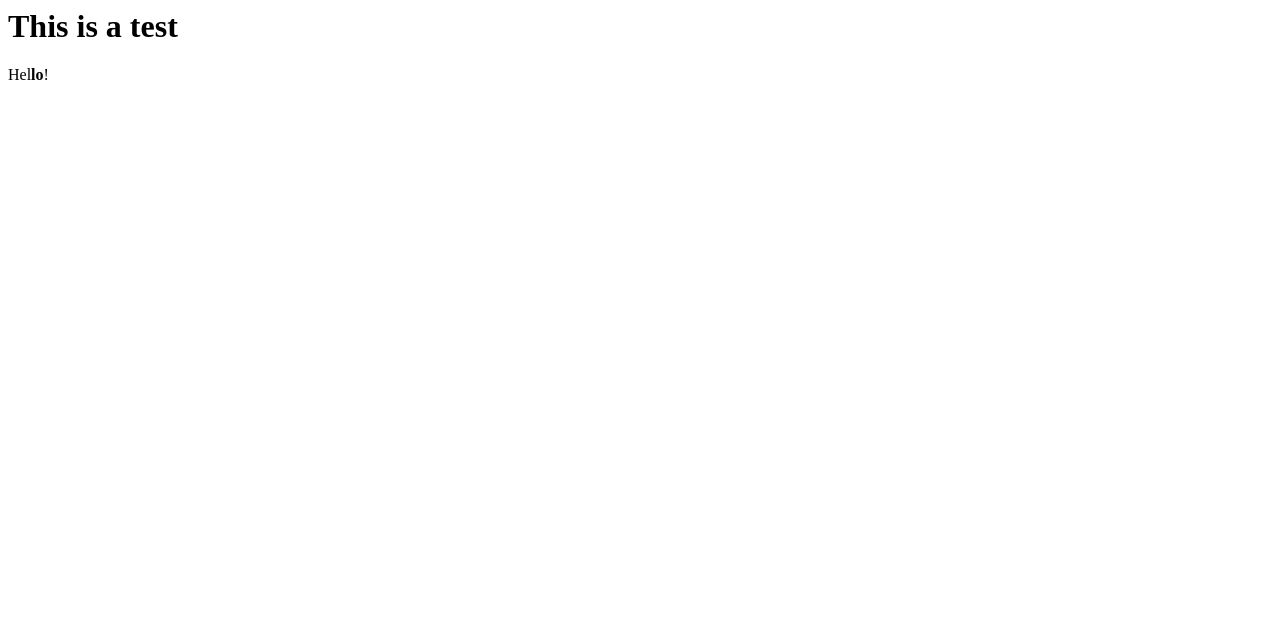
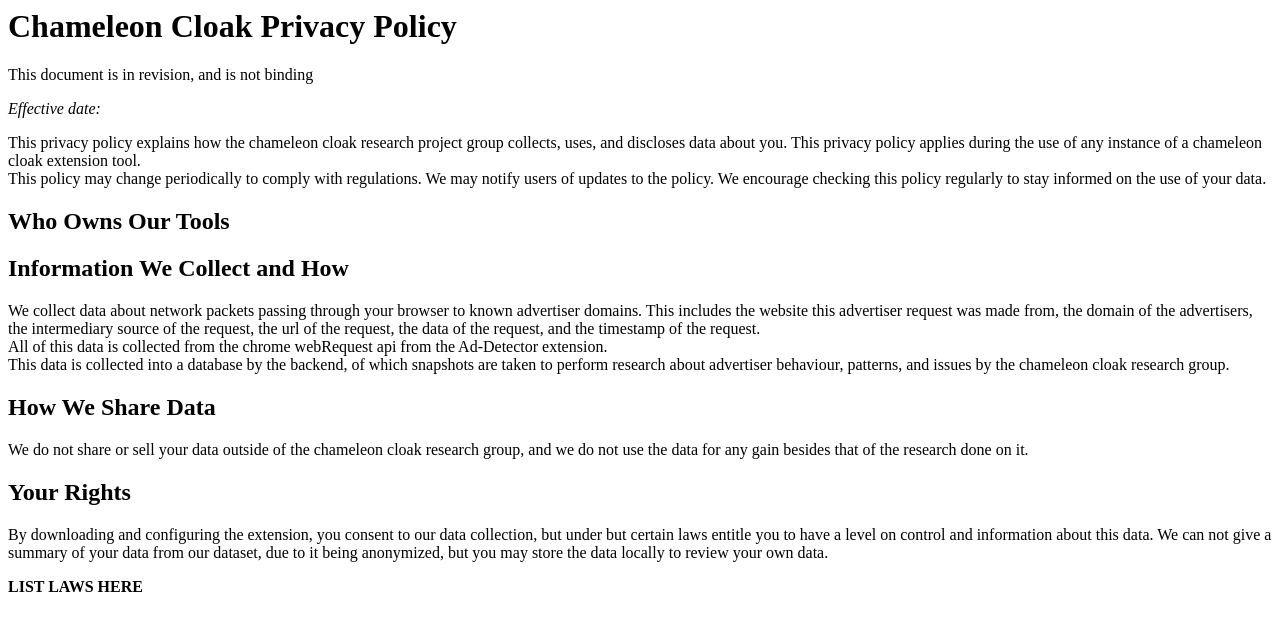
Before and after one commit to ChameleonCloak/ChameleonCloak.github.io, a plain HTML site: page index.html in a window 1280 px wide. Drawn offline with Linux system fonts and the light colour scheme.

Commit message:
Updating with privacy policy frame, data needs to be filled.

```diff
--- a/index.html
+++ b/index.html
@@ -1,9 +1,40 @@
 <html>
 <head>
-  <title>Chameleon Cloak Privacy Policy</title>
+  <title>Privacy Policy</title>
 </head>
 <body>
-  <h1>This is a test</h1>
-  <p>Hel<b>lo</b>!</p>
+  <h1>Chameleon Cloak Privacy Policy</h1>
+  <p>This document is in revision, and is not binding</p>
+  <p><i>Effective date: </i></p>
+  <p>This privacy policy explains how the chameleon cloak research project group
+  collects, uses, and discloses data about you. This privacy policy applies during
+  the use of any instance of a chameleon cloak extension tool.<br>
+  This policy may change periodically to comply with regulations. We may notify
+  users of updates to the policy. We encourage checking this policy regularly to
+  stay informed on the use of your data.</p>
+  <h2>Who Owns Our Tools</h2>
+  <h2>Information We Collect and How</h2>
+  <p>We collect data about network packets passing through your browser to known
+  advertiser domains. This includes the website this advertiser request was made
+  from, the domain of the advertisers, the intermediary source of the request,
+  the url of the request, the data of the request, and the timestamp of the request.
+  <br>
+  All of this data is collected from the chrome webRequest api from the Ad-Detector
+  extension.
+  <br>
+  This data is collected into a database by the backend, of which snapshots are taken
+  to perform research about advertiser behaviour, patterns, and issues by the chameleon
+  cloak research group.</p>
+
+  <h2>How We Share Data</h2>
+  <p>We do not share or sell your data outside of the chameleon cloak research group,
+  and we do not use the data for any gain besides that of the research done on it.</p>
+
+  <h2>Your Rights</h2>
+  <p>By downloading and configuring the extension, you consent to our data collection,
+  but under but certain laws entitle you to have a level on control and information about
+  this data. We can not give a summary of your data from our dataset, due to it being
+  anonymized, but you may store the data locally to review your own data. </p>
+  <p><b>LIST LAWS HERE</b></p>
 </body>
 </html>
```
